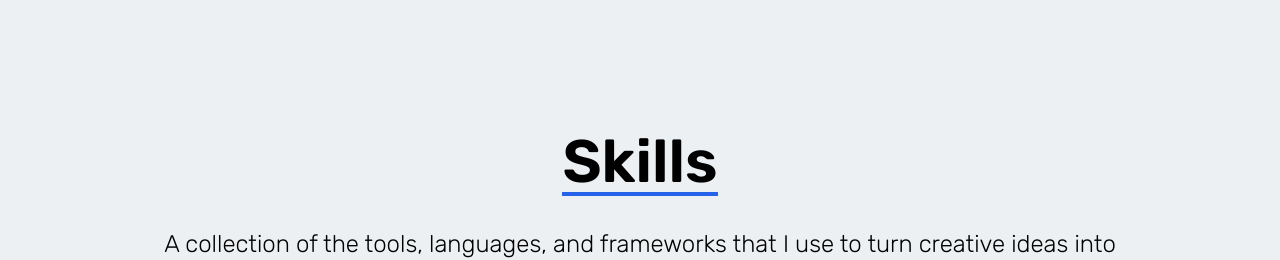
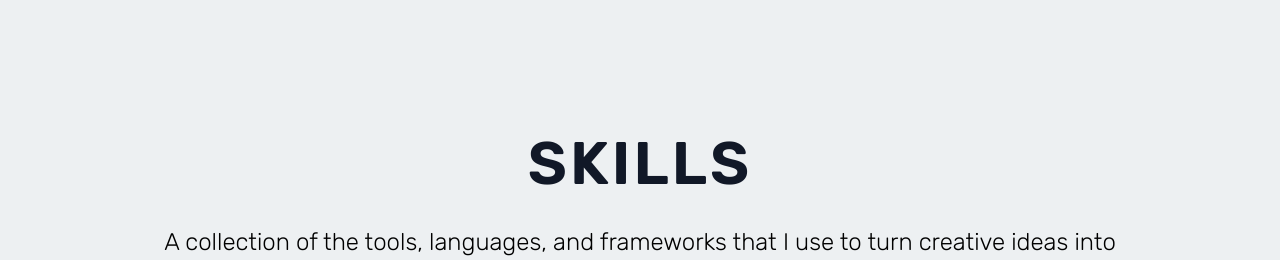
Before and after one commit to CRDutan5/updated-personal-web, a React (Vite) app: page / in a window 1280 px wide. Shown: the part 820-1080 px from the top of the page. Built offline with nearby package versions, Linux system fonts and the light colour scheme; what tailwindcss-animated would draw is missing.

Commit message:
fixed some styling

```diff
--- a/src/Technical.jsx
+++ b/src/Technical.jsx
@@ -9,9 +9,9 @@ const Technical = React.forwardRef(({ isVisible }, ref) => {
         isVisible && "animate-fade-left"
       }`}
     >
-      <div className="border-b-blue-600 border-b-4">
-        <h1 className="text-center text-5xl md:text-left md:text-6xl font-semibold">
-          Skills
+      <div className="text-center">
+        <h1 className="text-4xl md:text-6xl font-semibold text-gray-900 tracking-wider uppercase">
+          SKILLS
         </h1>
       </div>
       <div className="max-w-screen-lg my-8 mx-8">
```
